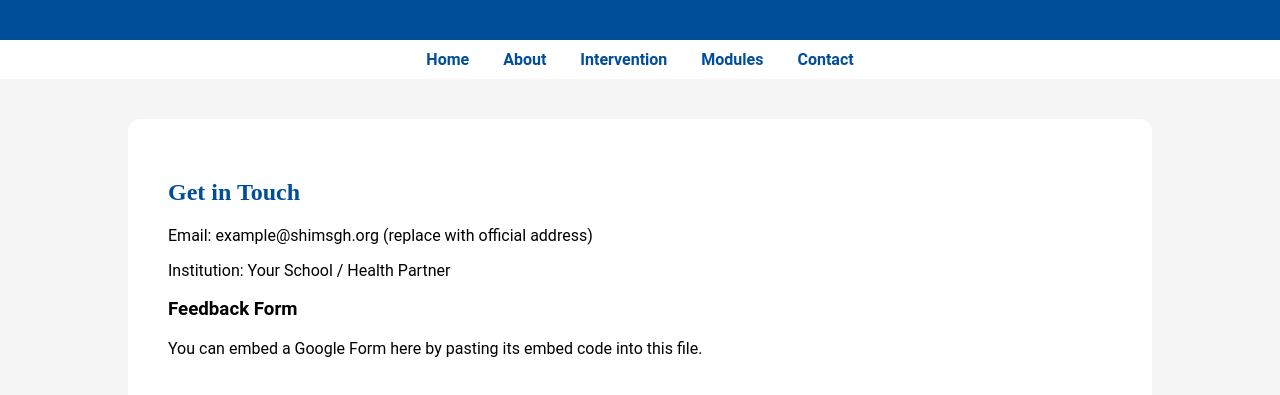
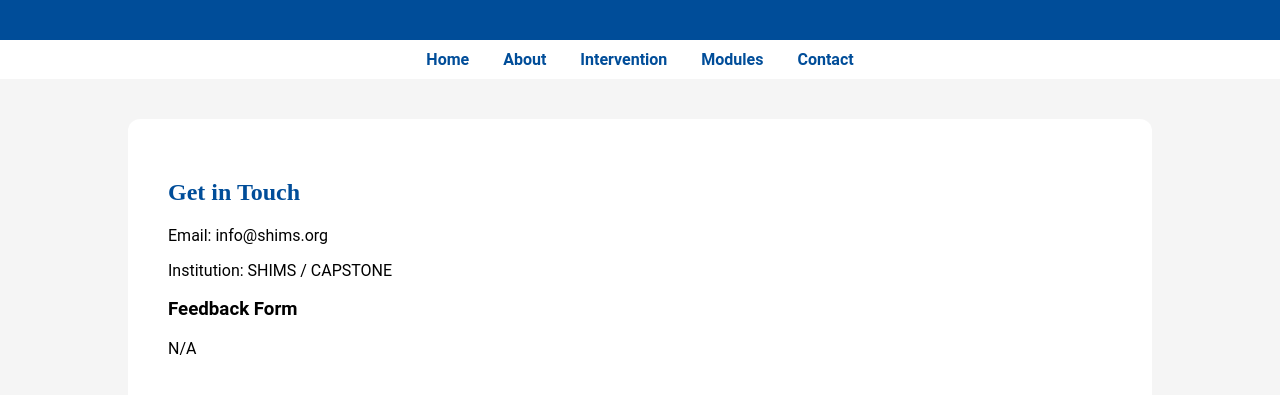
Before and after one commit to nanabekoe40-debug/shims-gh.github.io, a plain HTML site: page contact.html in a window 1280 px wide. Shown: the part 121-516 px from the top of the page. Drawn offline with Linux system fonts and the light colour scheme.

Commit message:
Update contact.html

```diff
--- a/contact.html
+++ b/contact.html
@@ -29,11 +29,11 @@ h2 { font-family:Montserrat; color:var(--primary); }
 
 <div class="section">
     <h2>Get in Touch</h2>
-    <p>Email: example@shimsgh.org (replace with official address)</p>
-    <p>Institution: Your School / Health Partner</p>
+    <p>Email: info@shims.org</p>
+    <p>Institution: SHIMS / CAPSTONE</p>
 
     <h3>Feedback Form</h3>
-    <p>You can embed a Google Form here by pasting its embed code into this file.</p>
+    <p>N/A</p>
 </div>
 
 </body>
```
